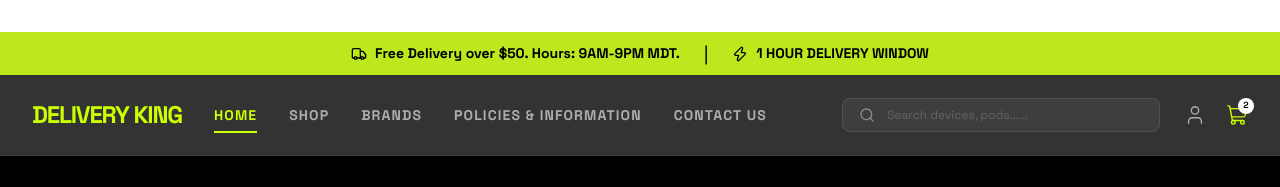
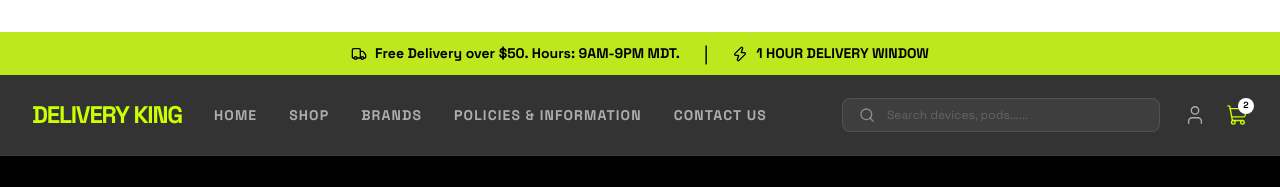
Before and after one commit to press1-dev/deliverykingco, a Next.js app: page /register in a window 1280 px wide. Shown: the top 187 px of the page. Built offline with nearby package versions, Linux system fonts and the light colour scheme.

Commit message:
feat: implement dynamic navbar active states, add age verification component, and update brand section typography

```diff
--- /dev/null
+++ b/src/components/layout/age-verification.tsx
@@ -0,0 +1,7 @@
+export default function AgeVerification() {
+  return (
+    <div>
+      <h1>Age Verification</h1>
+    </div>
+  );
+}
--- a/src/components/layout/navbar.tsx
+++ b/src/components/layout/navbar.tsx
@@ -5,13 +5,14 @@ import { useState } from "react";
 import { Search, User, ShoppingCart, Menu, X } from "lucide-react";
 import { clsx, type ClassValue } from "clsx";
 import { twMerge } from "tailwind-merge";
+import { usePathname } from "next/navigation";
 
 function cn(...inputs: ClassValue[]) {
   return twMerge(clsx(inputs));
 }
 
 const NAV_LINKS = [
-  { name: "Home", href: "/", active: true },
+  { name: "Home", href: "/" },
   { name: "Shop", href: "/shop" },
   { name: "Brands", href: "/brands" },
   { name: "Policies & Information", href: "/policies" },
@@ -20,6 +21,12 @@ const NAV_LINKS = [
 
 export function Navbar() {
   const [isMobileMenuOpen, setIsMobileMenuOpen] = useState(false);
+  const pathname = usePathname();
+
+  const isActive = (href: string) => {
+    if (href === "/") return pathname === "/";
+    return pathname.startsWith(href);
+  };
 
   return (
     <nav className="sticky top-0 z-50 w-full border-b border-white/5 bg-black/80 backdrop-blur-md">
@@ -40,13 +47,17 @@ export function Navbar() {
                   key={link.name}
                   href={link.href}
                   className={cn(
-                    "font-heading relative py-2 text-[11px] font-bold tracking-[1.1px] uppercase transition-colors",
-                    link.active
-                      ? "text-sm text-[#CCFF00] after:absolute after:bottom-0 after:left-0 after:h-[2px] after:w-full after:bg-[#CCFF00]"
-                      : "text-sm text-white/60 hover:text-white",
+                    "font-heading group relative py-2 text-sm font-bold tracking-[1.1px] uppercase transition-colors",
+                    isActive(link.href) ? "text-[#CCFF00]" : "text-white/60 hover:text-white",
                   )}
                 >
                   {link.name}
+                  <span
+                    className={cn(
+                      "absolute bottom-0 left-0 h-[2px] w-full bg-[#CCFF00] transition-transform duration-300 ease-out",
+                      isActive(link.href) ? "scale-x-100" : "scale-x-0 group-hover:scale-x-100",
+                    )}
+                  />
                 </Link>
               ))}
             </div>
@@ -114,7 +125,7 @@ export function Navbar() {
                 href={link.href}
                 className={cn(
                   "text-lg font-bold tracking-widest uppercase",
-                  link.active ? "text-[#CCFF00]" : "text-white",
+                  isActive(link.href) ? "text-[#CCFF00]" : "text-white",
                 )}
                 onClick={() => setIsMobileMenuOpen(false)}
               >
--- a/src/components/section/homepage/brand-section.tsx
+++ b/src/components/section/homepage/brand-section.tsx
@@ -33,7 +33,7 @@ export default function BrandSection() {
       <div className="mx-auto w-full max-w-[1600px] overflow-hidden">
         <div className="flex flex-col items-center">
           {/* Section Header */}
-          <h2 className="z-10 mb-10 text-center text-[10px] font-bold tracking-[0.5em] text-neutral-500 uppercase transition-colors duration-300 group-hover:text-neutral-400 md:text-[12px]">
+          <h2 className="z-10 mb-10 text-center text-lg font-medium tracking-widest text-white/80 uppercase transition-colors duration-300 group-hover:text-white">
             Shop by Brand
           </h2>
 
```
